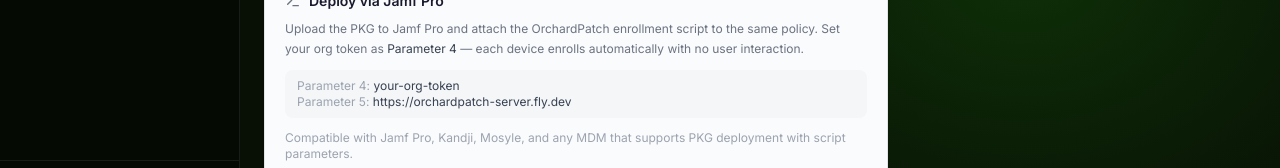
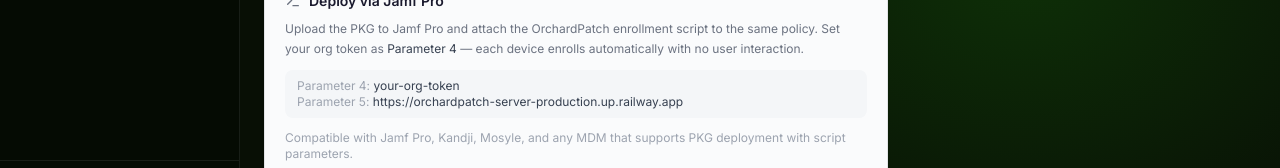
Before and after one commit to judeglenn/orchardpatch, a Next.js app: page /settings/enrollment in a window 1280 px wide. Shown: the part 591-759 px from the top of the page. Built offline with nearby package versions, Linux system fonts and the light colour scheme; no server answers.

Commit message:
fix: update server URL to Railway

```diff
--- a/src/app/settings/enrollment/page.tsx
+++ b/src/app/settings/enrollment/page.tsx
@@ -102,7 +102,7 @@
         </p>
         <div className="rounded-lg px-3 py-2 font-mono text-xs" style={{ background: "#f4f6f8", color: "#374151" }}>
           <span style={{ color: "#9ca3af" }}>Parameter 4:</span> your-org-token<br />
-          <span style={{ color: "#9ca3af" }}>Parameter 5:</span> https://orchardpatch-server.fly.dev
+          <span style={{ color: "#9ca3af" }}>Parameter 5:</span> https://orchardpatch-server-production.up.railway.app
         </div>
         <p className="mt-3 text-xs" style={{ color: "#9ca3af" }}>
           Compatible with Jamf Pro, Kandji, Mosyle, and any MDM that supports PKG deployment with script parameters.
--- a/src/app/settings/organization/page.tsx
+++ b/src/app/settings/organization/page.tsx
@@ -7,7 +7,7 @@
   name: "Queer Mountaineers",
   customerId: "org_qm_2026_demo",
   enrollmentToken: "orchardpatch-fleet-2026",
-  serverUrl: "https://orchardpatch-server.fly.dev",
+  serverUrl: "https://orchardpatch-server-production.up.railway.app",
   plan: "Early Access",
   devices: 2,
   maxDevices: 25,
```
